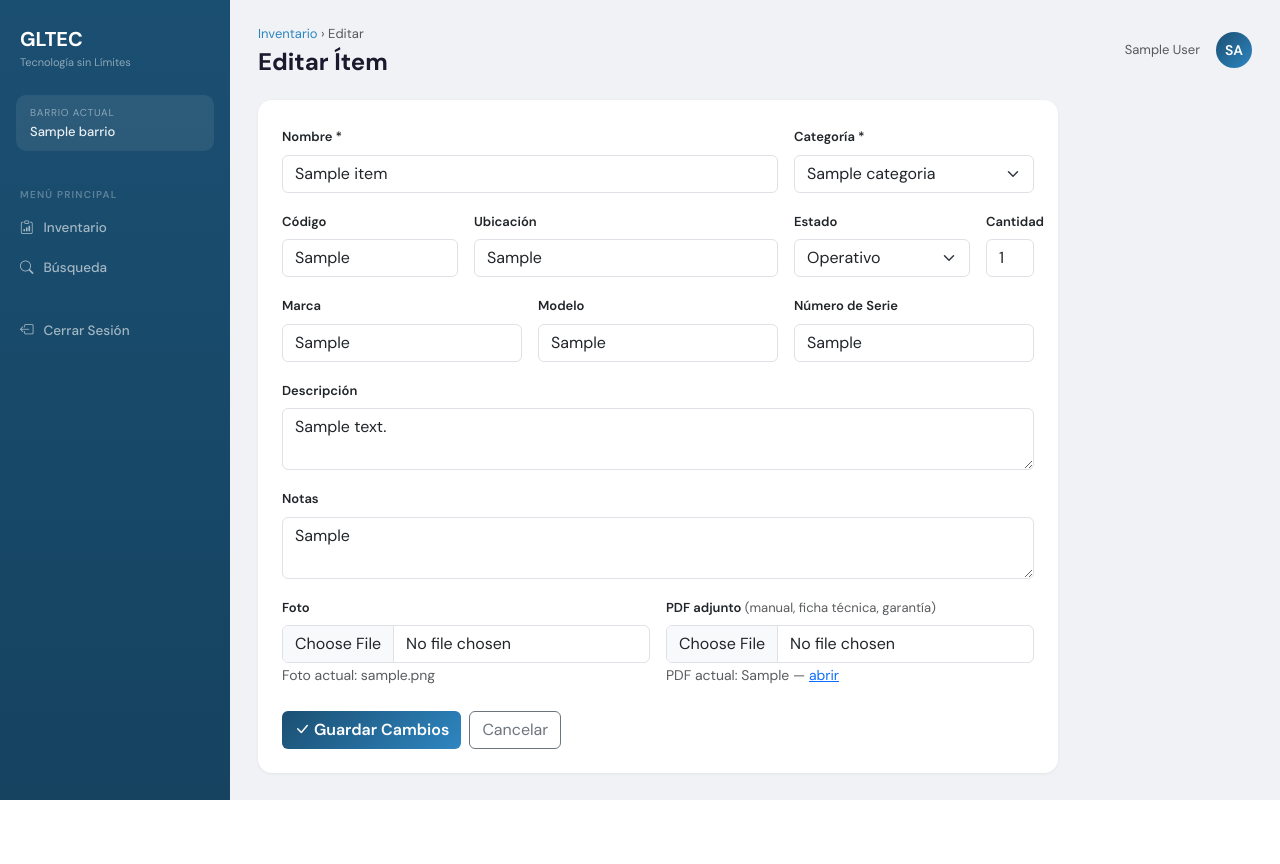
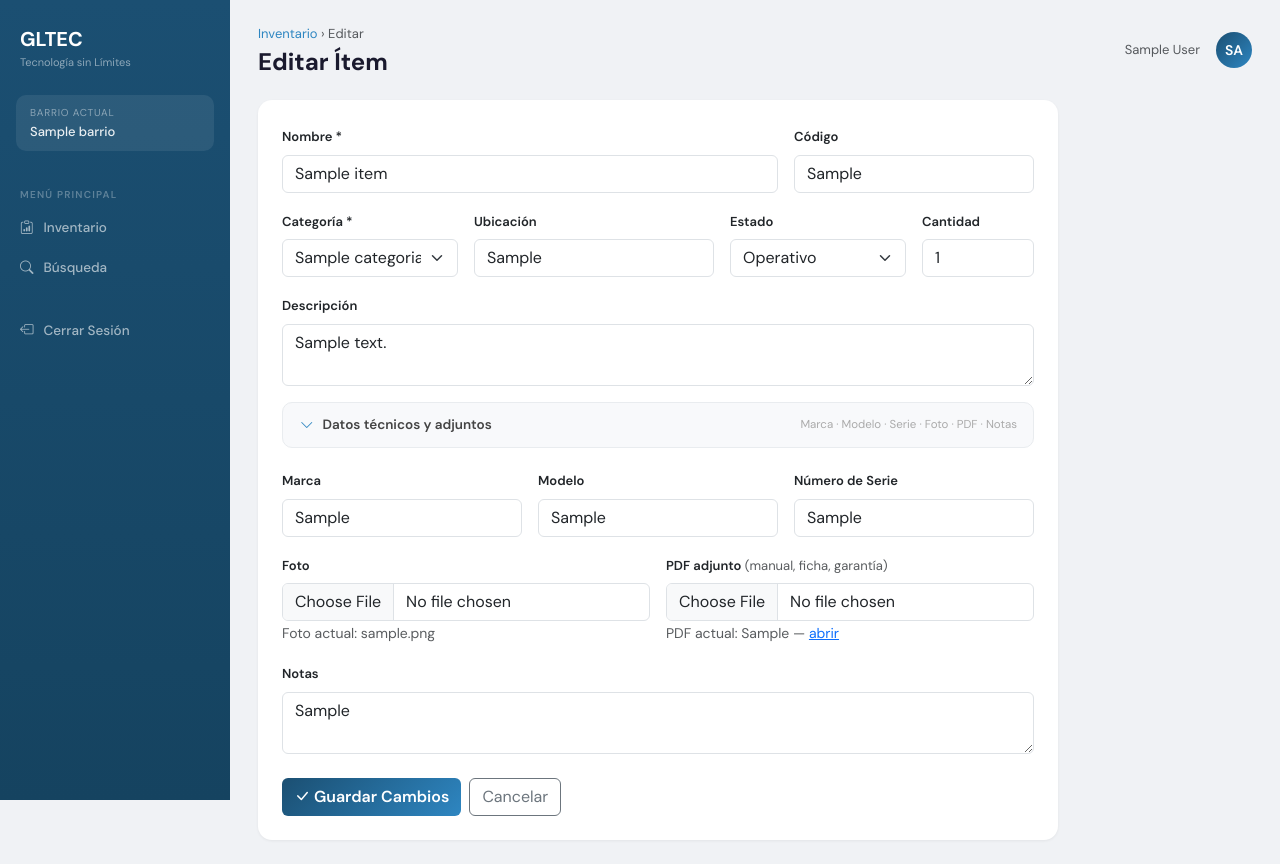
Before and after one commit to santitr00/AppInventario, a Flask app: template app/templates/inventory/form_item.html in a window 1280 px wide. Before the commit the page ends 800 px from the top, so only its background shows below. Run offline with Flask 3, Linux system fonts and the light colour scheme; the template is opened without the code that fills it: values that come from a table or form of the project are taken from there, others are empty; a user stored in the database is signed in; tables that the repository leaves empty hold one stand-in row (values such as "Sample post"); parts of the project's set-up code (start-up, migrations or seed data) failed here and were passed over; some libraries are stand-ins or nearby versions.

Commit message:
paso 4: reorganiza form_item en datos generales + seccion tecnica colapsable
Datos generales (siempre visibles): nombre, codigo, categoria, ubicacion,
estado, cantidad, descripcion. Solo nombre y categoria son obligatorios.

Datos tecnicos y adjuntos (Bootstrap collapse, cerrado por defecto):
marca, modelo, numero de serie, foto, pdf, notas. Se auto-abre al editar
un item que ya tenga alguno de esos campos cargados.

Co-Authored-By: Claude Sonnet 4.6 <noreply@anthropic.com>

```diff
--- a/app/templates/inventory/form_item.html
+++ b/app/templates/inventory/form_item.html
@@ -10,17 +10,49 @@
 </nav>
 {% endblock %}
 
+{% block extra_css %}
+<style>
+  .section-toggle {
+    background: #f8f9fb;
+    border: 1px solid #e9ecef;
+    border-radius: 10px;
+    padding: 12px 16px;
+    color: #444;
+    font-size: 13.5px;
+    font-weight: 600;
+    text-align: left;
+    width: 100%;
+    cursor: pointer;
+    display: flex;
+    align-items: center;
+    gap: 10px;
+    transition: background .15s, border-color .15s;
+  }
+  .section-toggle:hover { background: #eef2f7; border-color: var(--accent); }
+  .section-toggle .toggle-icon { transition: transform .2s; color: var(--accent); }
+  .section-toggle:not(.collapsed) .toggle-icon { transform: rotate(90deg); }
+  .section-hint { font-size: 11.5px; color: #aaa; font-weight: 400; margin-left: auto; }
+</style>
+{% endblock %}
+
 {% block content %}
+{% set tiene_datos_tecnicos = item and (item.marca or item.modelo or item.numero_serie or item.foto or item.pdf or item.notas) %}
+
 <div class="card-custom p-4" style="max-width:800px">
   <form method="POST" enctype="multipart/form-data">
     <input type="hidden" name="csrf_token" value="{{ csrf_token() }}">
 
-    <div class="row g-3">
+    <!-- ── Datos generales ── -->
+    <div class="row g-3 mb-3">
       <div class="col-md-8">
         <label class="form-label fw-semibold" style="font-size:13px">Nombre *</label>
         <input type="text" name="nombre" class="form-control" value="{{ item.nombre if item else '' }}" required>
       </div>
       <div class="col-md-4">
+        <label class="form-label fw-semibold" style="font-size:13px">Código</label>
+        <input type="text" name="codigo" class="form-control" value="{{ item.codigo if item and item.codigo else '' }}" placeholder="Ej: CAM-001">
+      </div>
+      <div class="col-md-3">
         <label class="form-label fw-semibold" style="font-size:13px">Categoría *</label>
         <select name="categoria_id" class="form-select" required>
           {% for cat in categorias %}
@@ -28,11 +60,7 @@
           {% endfor %}
         </select>
       </div>
-      <div class="col-md-3">
-        <label class="form-label fw-semibold" style="font-size:13px">Código</label>
-        <input type="text" name="codigo" class="form-control" value="{{ item.codigo if item and item.codigo else '' }}" placeholder="Ej: CAM-001">
-      </div>
-      <div class="col-md-5">
+      <div class="col-md-4">
         <label class="form-label fw-semibold" style="font-size:13px">Ubicación</label>
         <input type="text" name="ubicacion" class="form-control" value="{{ item.ubicacion if item else '' }}" placeholder="Ej: Depósito central">
       </div>
@@ -44,10 +72,29 @@
           {% endfor %}
         </select>
       </div>
-      <div class="col-md-1">
+      <div class="col-md-2">
         <label class="form-label fw-semibold" style="font-size:13px">Cantidad</label>
         <input type="number" name="cantidad" class="form-control" value="{{ item.cantidad if item else 1 }}" min="0">
       </div>
+      <div class="col-12">
+        <label class="form-label fw-semibold" style="font-size:13px">Descripción</label>
+        <textarea name="descripcion" class="form-control" rows="2">{{ item.descripcion if item else '' }}</textarea>
+      </div>
+    </div>
+
+    <!-- ── Datos técnicos y adjuntos (colapsable) ── -->
+    <button type="button"
+            class="section-toggle {% if not tiene_datos_tecnicos %}collapsed{% endif %}"
+            data-bs-toggle="collapse"
+            data-bs-target="#datos-tecnicos"
+            aria-expanded="{{ 'true' if tiene_datos_tecnicos else 'false' }}">
+      <i class="bi bi-chevron-right toggle-icon"></i>
+      Datos técnicos y adjuntos
+      <span class="section-hint">Marca · Modelo · Serie · Foto · PDF · Notas</span>
+    </button>
+
+    <div class="collapse {% if tiene_datos_tecnicos %}show{% endif %}" id="datos-tecnicos">
+      <div class="row g-3 mt-1">
         <div class="col-md-4">
           <label class="form-label fw-semibold" style="font-size:13px">Marca</label>
           <input type="text" name="marca" class="form-control" value="{{ item.marca if item else '' }}">
@@ -60,14 +107,6 @@
           <label class="form-label fw-semibold" style="font-size:13px">Número de Serie</label>
           <input type="text" name="numero_serie" class="form-control" value="{{ item.numero_serie if item else '' }}">
         </div>
-      <div class="col-12">
-        <label class="form-label fw-semibold" style="font-size:13px">Descripción</label>
-        <textarea name="descripcion" class="form-control" rows="2">{{ item.descripcion if item else '' }}</textarea>
-      </div>
-      <div class="col-12">
-        <label class="form-label fw-semibold" style="font-size:13px">Notas</label>
-        <textarea name="notas" class="form-control" rows="2">{{ item.notas if item else '' }}</textarea>
-      </div>
         <div class="col-md-6">
           <label class="form-label fw-semibold" style="font-size:13px">Foto</label>
           <input type="file" name="foto" class="form-control" accept="image/*">
@@ -76,11 +115,16 @@
           {% endif %}
         </div>
         <div class="col-md-6">
-        <label class="form-label fw-semibold" style="font-size:13px">PDF adjunto <span class="text-muted fw-normal">(manual, ficha técnica, garantía)</span></label>
+          <label class="form-label fw-semibold" style="font-size:13px">PDF adjunto <span class="text-muted fw-normal">(manual, ficha, garantía)</span></label>
           <input type="file" name="pdf" class="form-control" accept=".pdf">
           {% if item and item.pdf %}
           <small class="text-muted">PDF actual: {{ item.pdf }} — <a href="{{ url_for('static', filename='uploads/' + item.pdf) }}" target="_blank">abrir</a></small>
           {% endif %}
+        </div>
+        <div class="col-12">
+          <label class="form-label fw-semibold" style="font-size:13px">Notas</label>
+          <textarea name="notas" class="form-control" rows="2">{{ item.notas if item else '' }}</textarea>
+        </div>
       </div>
     </div>
 
```
Lines whose indentation alone changed are shown as unchanged.
